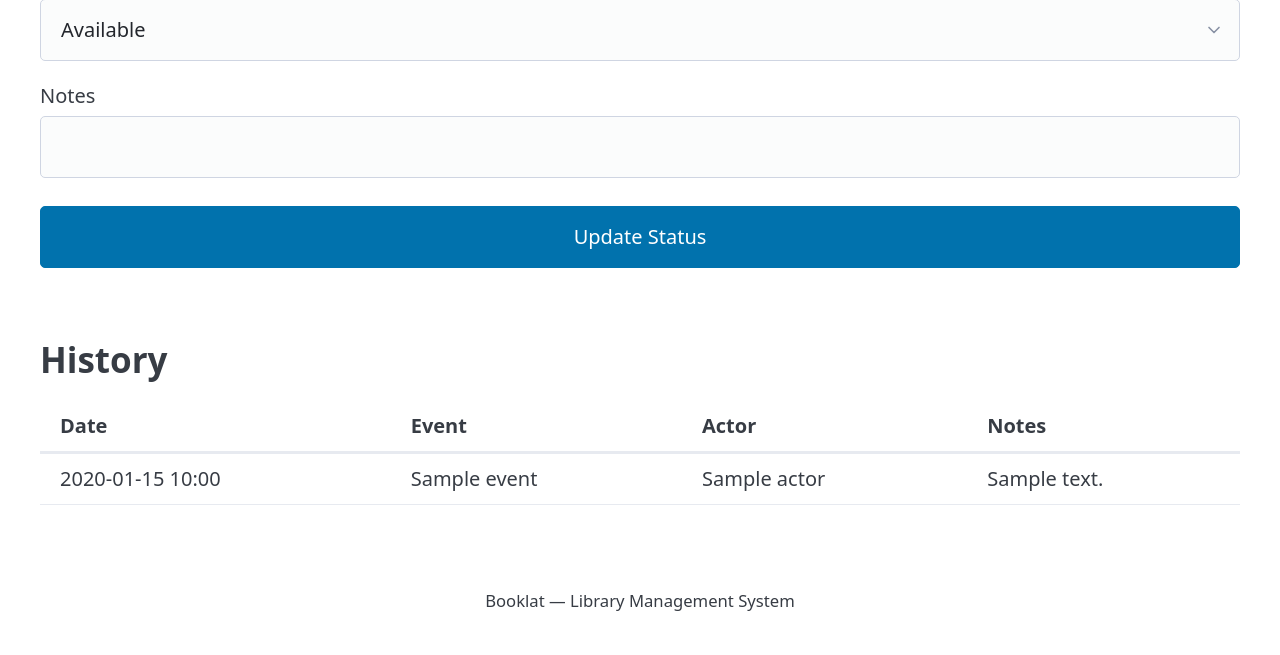
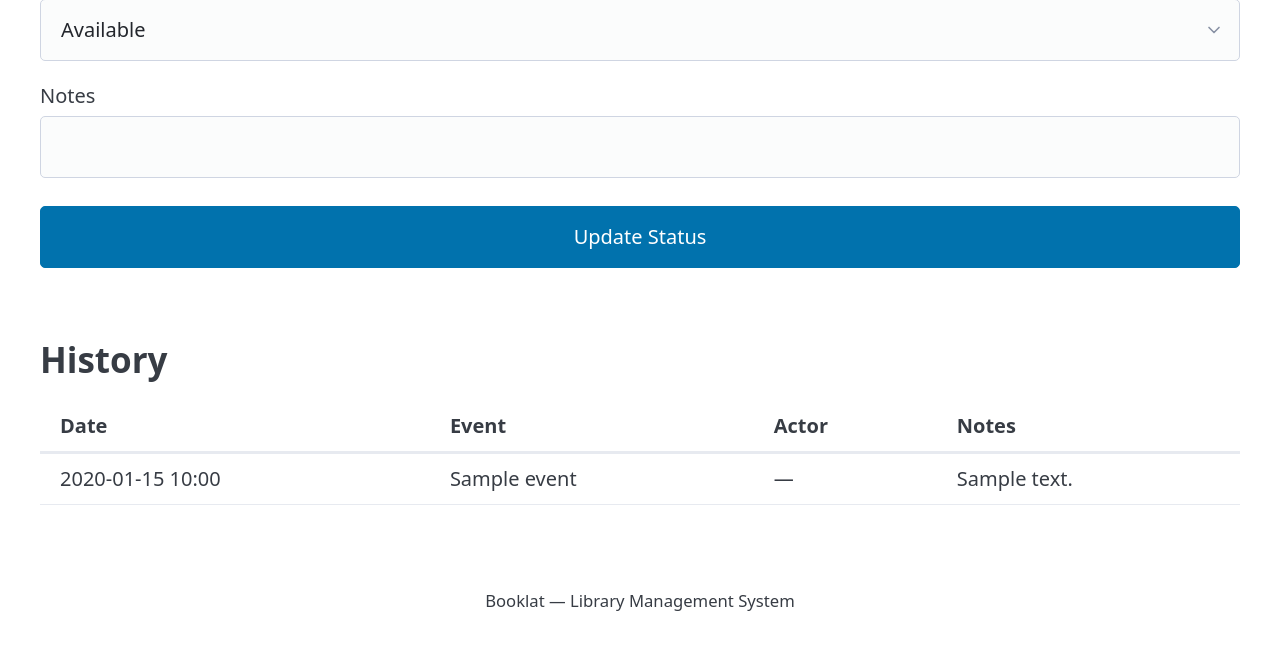
Before and after one commit to xpall/Booklat, a Django app: template inventory/templates/inventory/copy_detail.html in a window 1280 px wide. Shown: the part 743-1398 px from the top of the page. Run offline with Django 5.2, Linux system fonts and the light colour scheme; the template is opened without the code that fills it: most values are stand-ins (such as "Sample title", 1, 10 or a date in 2020); some libraries are stand-ins or nearby versions.

Commit message:
Fix inventory endpoint error

```diff
--- a/inventory/templates/inventory/copy_detail.html
+++ b/inventory/templates/inventory/copy_detail.html
@@ -44,7 +44,7 @@
         <tr>
             <td>{{ h.timestamp|date:"Y-m-d H:i" }}</td>
             <td>{{ h.event }}</td>
-            <td>{{ h.actor.get_full_name|default:h.actor.lrn|default:"—" }}</td>
+            <td>{% if h.actor %}{{ h.actor.get_full_name|default:h.actor.lrn }}{% else %}—{% endif %}</td>
             <td>{{ h.notes }}</td>
         </tr>
         {% empty %}
```
